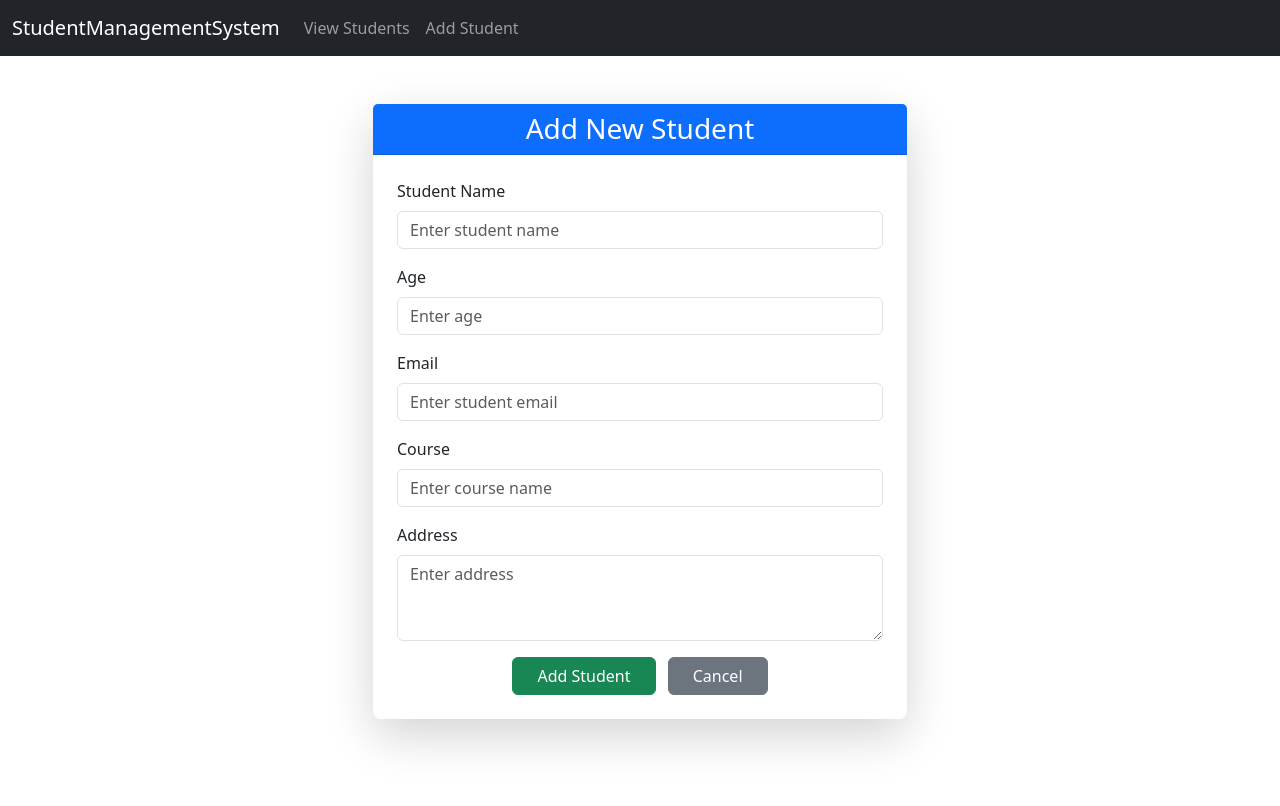
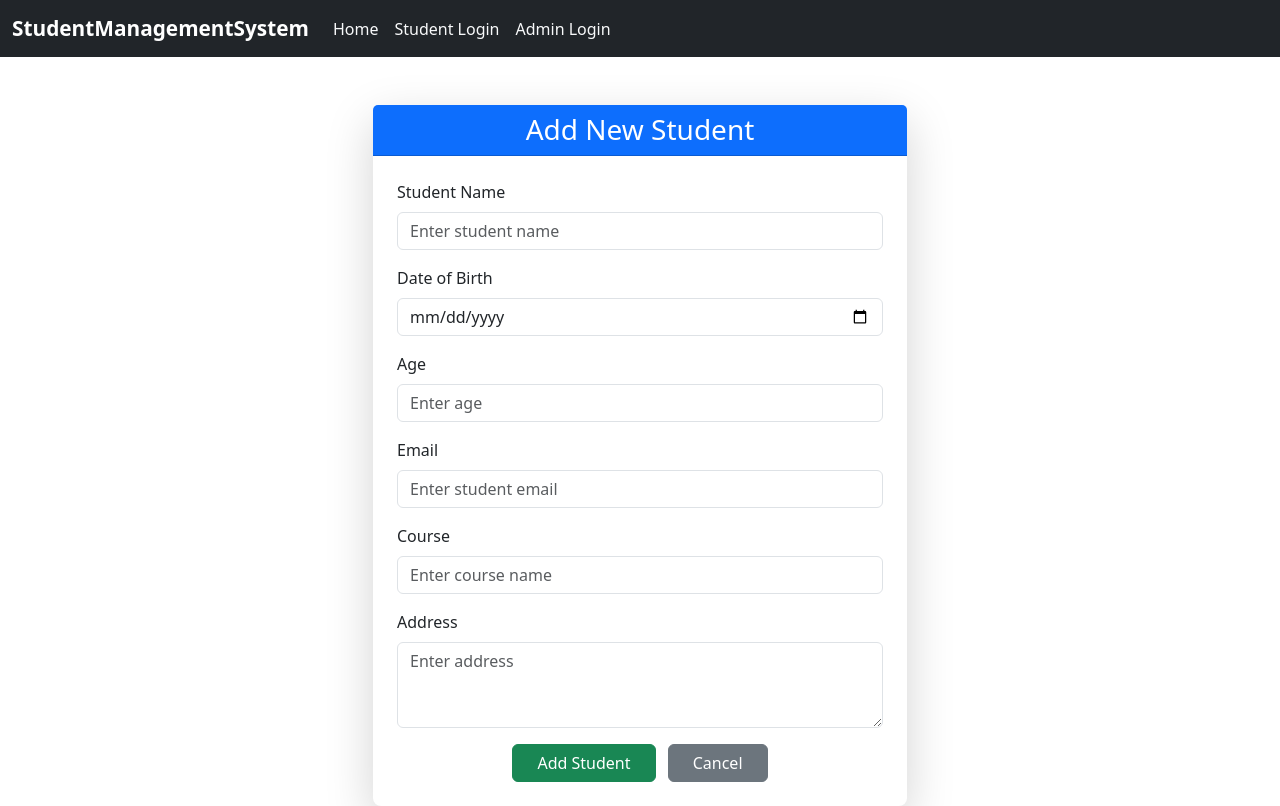
Before and after one commit to M-Swathi22/student-management-system, a Django app: page /add/ in a window 1280 px wide. Before the commit the page ends 748 px from the top, so only its background shows below. Run offline with Django 5.2, Linux system fonts and the light colour scheme.

Commit message:
Create Student and Admin login and update the tempaltes

```diff
--- a/sms_app/admin.py
+++ b/sms_app/admin.py
@@ -1,5 +1,8 @@
 from django.contrib import admin
 from .models import Student
+from .models import Admin
+
+admin.site.register(Admin)
 
 admin.site.register(Student)
 
--- a/sms_app/forms.py
+++ b/sms_app/forms.py
@@ -4,4 +4,7 @@ from .models import Student
 class StudentForm(forms.ModelForm):
     class Meta:
         model = Student
-        fields = ['name', 'age', 'email', 'course', 'address']
+        fields = ['name', 'dob','email', 'course', 'address']
+        widgets = {
+            'dob': forms.DateInput(attrs={'type': 'date'})
+        }
--- a/sms_app/models.py
+++ b/sms_app/models.py
@@ -3,6 +3,7 @@ from django.db import models
 
 class Student(models.Model):
     name = models.CharField(max_length=100)
+    dob = models.DateField(null=True, blank=True)
     age = models.IntegerField()
     email = models.EmailField(unique=True)
     course = models.CharField(max_length=100)
@@ -11,5 +12,12 @@ class Student(models.Model):
     def __str__(self):
         return self.name
 
+class Admin(models.Model):
+    username = models.CharField(max_length=100)
+    password = models.CharField(max_length=100)
+
+    def __str__(self):
+        return self.username
+
 
 # Create your models here.
--- a/sms_app/templates/add_student.html
+++ b/sms_app/templates/add_student.html
@@ -15,6 +15,11 @@
             <div class="mb-3">
               <label class="form-label">Student Name</label>
               <input type="text" name="name" class="form-control" placeholder="Enter student name" required>
+            </div>
+
+            <div class="mb-3">
+              <label class="form-label">Date of Birth</label>
+              <input type="date" name="dob" class="form-control" required>
             </div>
 
             <div class="mb-3">
--- a/sms_app/templates/base.html
+++ b/sms_app/templates/base.html
@@ -5,29 +5,88 @@
   <meta name="viewport" content="width=device-width, initial-scale=1.0">
   <title>Student Management System</title>
   <link href="https://cdn.jsdelivr.net/npm/bootstrap@5.3.2/dist/css/bootstrap.min.css" rel="stylesheet">
+  <style>
+    .navbar-brand {
+        font-weight: 600;
+        font-size: 1.3rem;
+    }
+    .nav-link {
+        font-weight: 500;
+        color: #f8f9fa !important;
+    }
+    .nav-link:hover {
+        color: #ffc107 !important;
+    }
+    .btn-logout {
+        background-color: #dc3545;
+        color: white;
+        border: none;
+    }
+    .btn-logout:hover {
+        background-color: #bb2d3b;
+    }
+  </style>
 </head>
 <body>
   <!-- Navbar -->
   <nav class="navbar navbar-expand-lg navbar-dark bg-dark">
     <div class="container-fluid">
-      <a class="navbar-brand" href="#">StudentManagementSystem</a>
-      <button class="navbar-toggler" type="button" data-bs-toggle="collapse" data-bs-target="#navbarNav" aria-controls="navbarNav" aria-expanded="false" aria-label="Toggle navigation">
+      <a class="navbar-brand" href="{% url 'home' %}">StudentManagementSystem</a>
+      <button class="navbar-toggler" type="button" data-bs-toggle="collapse" data-bs-target="#navbarNav"
+              aria-controls="navbarNav" aria-expanded="false" aria-label="Toggle navigation">
         <span class="navbar-toggler-icon"></span>
       </button>
+
       <div class="collapse navbar-collapse" id="navbarNav">
         <ul class="navbar-nav me-auto mb-2 mb-lg-0">
+
+          <!-- Always show Home -->
           <li class="nav-item">
-            <a class="nav-link" href="{% url 'view_students' %}">View Students</a>
+            <a class="nav-link" href="{% url 'home' %}">Home</a>
           </li>
-          <li class="nav-item">
-            <a class="nav-link" href="{% url 'add_student' %}">Add Student</a>
-          </li>
+
+          {% if request.session.student_id %}
+            <!-- After Student Login -->
+            <li class="nav-item">
+              <a class="nav-link" href="{% url 'view_students' %}">View Students</a>
+            </li>
+            <li class="nav-item">
+              <a class="nav-link" href="{% url 'add_student' %}">Add Student</a>
+            </li>
+          {% else %}
+            <!-- Before Login -->
+            <li class="nav-item">
+              <a class="nav-link" href="{% url 'student_login' %}">Student Login</a>
+            </li>
+            <li class="nav-item">
+              <a class="nav-link" href="{% url 'admin_login' %}">Admin Login</a>
+            </li>
+          {% endif %}
         </ul>
+
+        <!-- Right side logout button -->
+        {% if request.session.student_id %}
+          <form action="{% url 'student_logout' %}" method="post" class="d-flex">
+            {% csrf_token %}
+            <button type="submit" class="btn btn-logout btn-sm">Logout</button>
+          </form>
+        {% endif %}
       </div>
     </div>
   </nav>
+  {% if messages %}
+  <div class="container mt-3">
+    {% for message in messages %}
+      <div class="alert alert-{{ message.tags }} alert-dismissible fade show" role="alert">
+        {{ message }}
+        <button type="button" class="btn-close" data-bs-dismiss="alert" aria-label="Close"></button>
+      </div>
+    {% endfor %}
+  </div>
+{% endif %}
 
-  <!-- Main content -->
+
+  <!-- Main Content -->
   <div class="container mt-4">
     {% block content %}
     {% endblock %}
--- a/sms_app/templates/home.html
+++ b/sms_app/templates/home.html
@@ -111,8 +111,9 @@
           <li class="nav-item"><a class="nav-link" href="#">Home</a></li>
           <li class="nav-item"><a class="nav-link" href="{% url 'add_student' %}">Add Student</a></li>
           <li class="nav-item"><a class="nav-link" href="{% url 'view_students' %}">View Students</a></li>
-          <li class="nav-item"><a class="nav-link" href="#">Student Login</a></li>
-          <li class="nav-item"><a class="nav-link" href="#">Admin Login</a></li>
+          <li class="nav-item"><a class="nav-link" href="{% url 'student_login' %}">Student Login</a></li>
+          <li class="nav-item"><a class="nav-link" href="{% url 'admin_login' %}">Admin Login</a></li>
+
         </ul>
       </div>
     </div>
--- a/sms_app/urls.py
+++ b/sms_app/urls.py
@@ -7,6 +7,11 @@ urlpatterns = [
     path('view/', views.view_students, name='view_students'),
     path('edit/<int:id>/', views.edit_student, name='edit_student'),
     path('delete/<int:id>/', views.delete_student, name='delete_student'),
+    path('student-login/', views.student_login, name='student_login'),
+    path('admin-login/', views.admin_login, name='admin_login'),
+    path('admin_dashboard/', views.admin_dashboard, name='admin_dashboard'),
+    path('admin_logout/', views.admin_logout, name='admin_logout'),
+
 ]
 
 # Create your views here.
--- a/sms_app/views.py
+++ b/sms_app/views.py
@@ -1,7 +1,9 @@
 from django.shortcuts import render, redirect, get_object_or_404
 from .models import Student
+from .models import Admin
 from .forms import StudentForm
 from django.db.models import Q
+from django.contrib import messages
 
 def home_page(request):
     return render(request, 'home.html')
@@ -46,5 +48,41 @@ def delete_student(request, id):
         return redirect('view_students')
     return render(request, 'delete_student.html', {'student': student})
 
+def student_login(request):
+    if request.method == 'POST':
+        name = request.POST.get('name')
+        dob = request.POST.get('dob')
+
+        try:
+            student = Student.objects.get(name=name, dob=dob)
+            return redirect('view_students')  # Redirect after successful login
+        except Student.DoesNotExist:
+            return render(request, 'student_login.html', {'error': 'Invalid Name or Date of Birth'})
+    return render(request, 'student_login.html')
+
+def admin_login(request):
+    if request.method == 'POST':
+        username = request.POST.get('username')
+        password = request.POST.get('password')
+
+        try:
+            admin_user = Admin.objects.get(username=username, password=password)
+            request.session['admin_username'] = admin_user.username  # session start
+            messages.success(request, 'Login Successful!')
+            return redirect('admin_dashboard')  # redirect to admin dashboard page
+        except Admin.DoesNotExist:
+            messages.error(request, 'Invalid Username or Password')
+            return redirect('admin_login')
+    return render(request, 'admin_login.html')
+
+def admin_dashboard(request):
+    if 'admin_username' not in request.session:
+        return redirect('admin_login')
+    return render(request, 'admin_dashboard.html')
+
+def admin_logout(request):
+    request.session.flush()
+    messages.success(request, 'Logged out successfully!')
+    return redirect('admin_login')
 
 # Create your views here.
```
Also changed, not shown: sms_app/templates/admin_dashboard.html (added, +8 -0 lines), sms_app/templates/admin_login.html (added, +39 -0 lines), sms_app/templates/student_login.html (added, +69 -0 lines), sms_app/templates/view_students.html (+15 -66 lines), sms_project/settings.py (+9 -0 lines), sms_app/migrations/0002_student_dob.py (added), sms_app/migrations/0003_admin.py (added).
